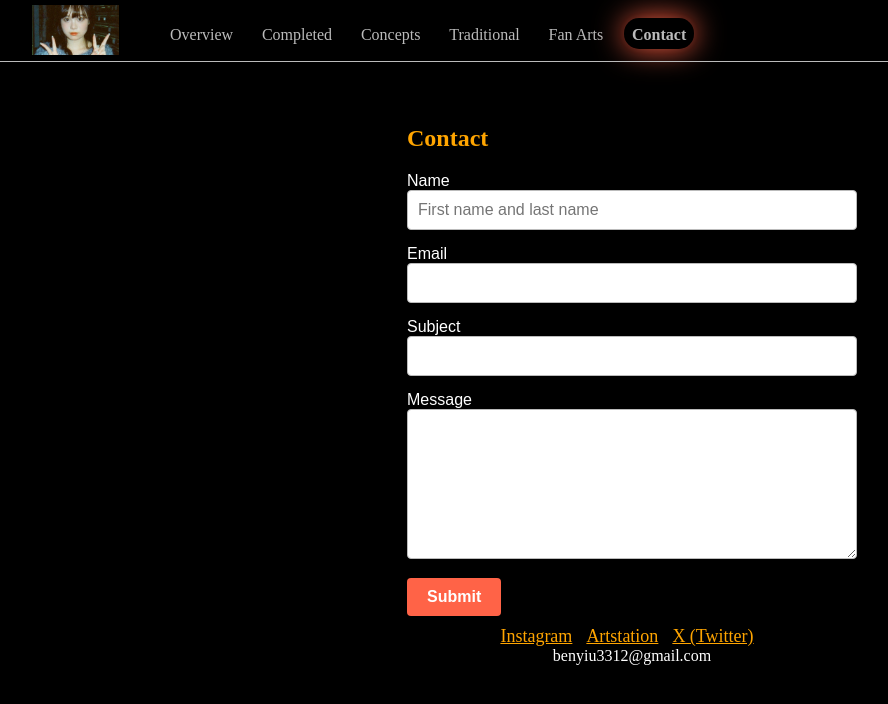
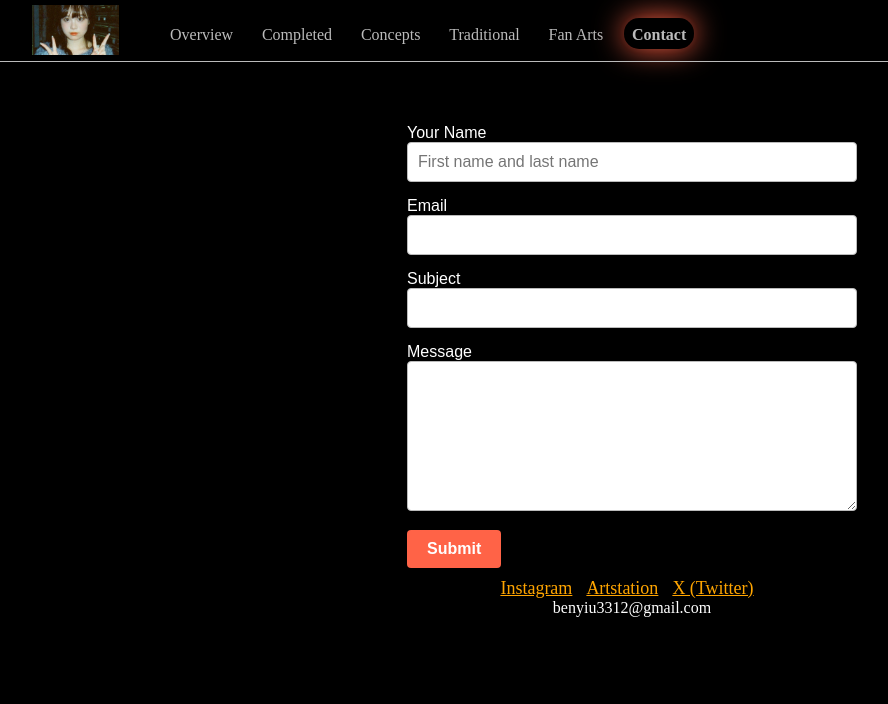
Before and after one commit to benyiu3312/benyiu, a plain HTML site: page contact.html in a window 1280 px wide. Shown: the whole page, without its empty margins (8-896 px from the left). Drawn offline with Linux system fonts and the light colour scheme.

Commit message:
Add files via upload

```diff
--- a/contact.html
+++ b/contact.html
@@ -29,10 +29,9 @@
     </header>
     <main>
         <section id="contact">
-            <h2>Contact</h2>
             <form id="contactForm" action="https://formspree.io/f/xpwqvkjg" method="post">
                 <div class="form-group">
-                    <label for="name">Name</label>
+                    <label for="name"> Your Name</label>
                     <input type="text" id="name" name="name" placeholder="First name and last name" required>
                 </div>
                 <div class="form-group">
--- a/style.css
+++ b/style.css
@@ -288,7 +288,7 @@ main {
     width: 100%; /* Ensure the contact section spans 100% width */
     max-width: 450px; /* Increase the maximum width of the form */
     margin: 0 auto; /* Center the form within the contact section */
-    margin-top: -70px; /* Move the contact form upwards by 77px instead of 80px */
+    margin-top: -120px; /* Move the contact form upwards */
 }
 
 #contact h2 {
```
